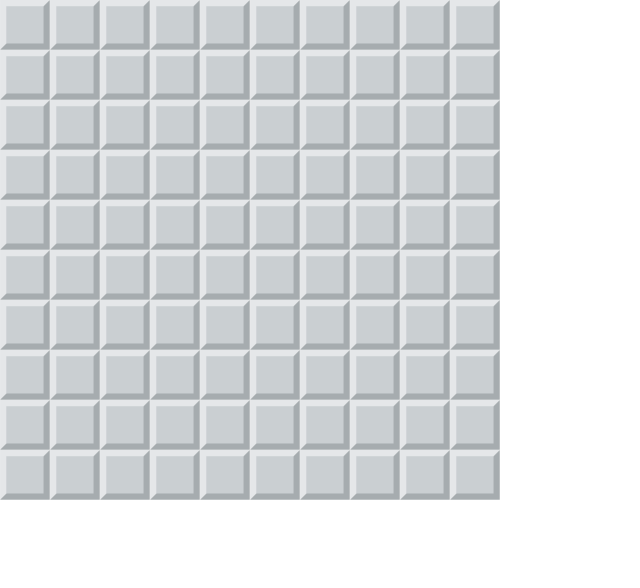
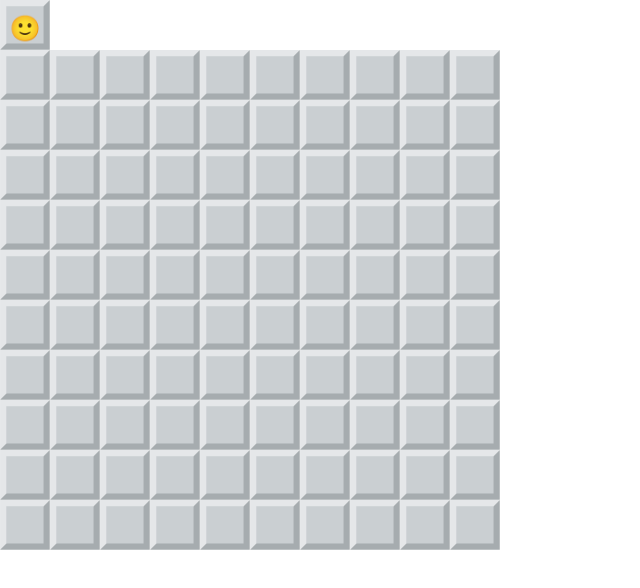
Before and after one commit to jnguyen9763/minesweeper, a Vue app in the folder client/: page / in a window 1280 px wide. Shown: the top 588 px of the page, without its empty margins (0-640 px from the left). Built offline with nearby package versions, Linux system fonts and the light colour scheme.

Commit message:
add reset button (not functioning)

```diff
--- a/client/src/assets/css/global.css
+++ b/client/src/assets/css/global.css
@@ -1,3 +1,5 @@
+@import url("https://fonts.googleapis.com/css2?family=Press+Start+2P&display=swap");
+
 * {
 	margin: 0;
 	padding: 0;
@@ -7,4 +9,5 @@
 html, body {
 	width: 100%;
 	height: 100%;
+	font-family: "Press Start 2P", cursive;
 }
--- /dev/null
+++ b/client/src/assets/utils/GameStates.js
@@ -0,0 +1,8 @@
+const GameStates = {
+	NORMAL: 'NORMAL',
+	PICKED_TILE: 'PICKED_TILE',
+	GAME_LOST: 'GAME_LOST',
+	GAME_WON: 'GAME_WON'
+}
+
+export default GameStates
--- a/client/src/components/Board.vue
+++ b/client/src/components/Board.vue
@@ -8,12 +8,15 @@
         :flagTile="flagTile"
         :revealTile="revealTile"
         :gameLost="gameLost"
+        @mousedown="onMouseDownHandler"
+        @mouseup="onMouseUpHandler"
       />
     </div>
   </div>
 </template>
 
 <script>
+  import GameStates from "../assets/utils/GameStates.js";
   import TileTypes from "../assets/utils/TileTypes.js";
   import Tile from "./Tile.vue";
 
@@ -32,7 +35,14 @@
         gameWon: false,
       };
     },
-    props: ["width", "height", "mines"],
+    props: [
+      "width",
+      "height",
+      "mines",
+      "setGameState",
+      "onMouseDownHandler",
+      "onMouseUpHandler",
+    ],
     methods: {
       flagTile: function (x, y) {
         if (this.gameLost || this.gameWon) return;
@@ -71,7 +81,6 @@
         }
       },
       checkWin: function () {
-        this.gameWon = true;
         const hasWon = this.flagged.reduce((acc, type) => {
           if (!acc || type !== TileTypes.BOMB) return false;
           return true;
@@ -79,12 +88,19 @@
         if (hasWon) this.winGame();
       },
       winGame: function () {
-        setTimeout(() => alert("You won!"), 100);
+        this.gameWon = true;
+        this.setGameState(GameStates.GAME_WON);
+        setTimeout(() => {
+          alert("You won!");
+        }, 100);
         // enter high score
       },
       gameOver: function () {
         this.gameLost = true;
-        setTimeout(() => alert("You lost!"), 100);
+        this.setGameState(GameStates.GAME_LOST);
+        setTimeout(() => {
+          alert("You lost!");
+        }, 100);
         for (let i = 0; i < this.height; i++) {
           for (let j = 0; j < this.width; j++) {
             if (this.board[i][j].type !== TileTypes.BOMB) continue;
--- a/client/src/components/Game.vue
+++ b/client/src/components/Game.vue
@@ -1,9 +1,21 @@
 <template>
-  <Board :width="width" :height="height" :mines="mines" :gameOver="gameOver" />
+  <div>
+    <ResetButton :face="face" :key="gameState" />
+    <Board
+      :width="width"
+      :height="height"
+      :mines="mines"
+      :setGameState="setGameState"
+      :onMouseDownHandler="onMouseDownHandler"
+      :onMouseUpHandler="onMouseUpHandler"
+    />
+  </div>
 </template>
 
 <script>
   import Board from "./Board.vue";
+  import ResetButton from "./ResetButton.vue";
+  import GameStates from "../assets/utils/GameStates.js";
 
   export default {
     name: "Game",
@@ -12,10 +24,28 @@
         width: 10,
         height: 10,
         mines: 10,
+        gameState: GameStates.NORMAL,
+        face: "🙂",
       };
     },
     components: {
       Board,
+      ResetButton,
+    },
+    methods: {
+      setGameState: function (gameState) {
+        this.gameState = gameState;
+        this.face = this.gameState === GameStates.GAME_WON ? "😎" : "😵";
+      },
+      onMouseDownHandler: function (evt) {
+        if (evt.which === 3) return;
+        this.gameState = GameStates.PICKED_TILE;
+        this.face = "😮";
+      },
+      onMouseUpHandler: function () {
+        this.gameState = GameStates.NORMAL;
+        this.face = "🙂";
+      },
     },
   };
 </script>
--- /dev/null
+++ b/client/src/components/ResetButton.vue
@@ -0,0 +1,31 @@
+<template>
+  <div
+    class="cell"
+    :class="background"
+    @mousedown="toggleBackground"
+    @mouseup="toggleBackground"
+  >{{face}}</div>
+</template>
+
+<script>
+  // import GameStates from "../assets/utils/GameStates.js";
+
+  export default {
+    name: "ResetButton",
+    props: ["face"],
+    data() {
+      return {
+        background: "default",
+      };
+    },
+    methods: {
+      resetGame: function () {},
+      toggleBackground: function () {
+        this.background = this.background === "default" ? "revealed" : "default";
+      },
+    },
+  };
+</script>
+
+<style scoped>
+</style>
--- a/client/src/components/Tile.vue
+++ b/client/src/components/Tile.vue
@@ -43,16 +43,13 @@
   };
 </script>
 
-<style scoped>
-  @import url("https://fonts.googleapis.com/css2?family=Press+Start+2P&display=swap");
-
+<style>
   .cell {
     width: 50px;
     height: 50px;
     line-height: 50px;
     font-size: 25px;
     text-align: center;
-    font-family: "Press Start 2P", cursive;
   }
 
   .default {
@@ -60,15 +57,17 @@
     background-size: contain;
   }
 
-  .flagged {
-    background: url("../assets/images/flagged-cell.svg");
-    background-size: contain;
-  }
-
   .revealed {
     background: url("../assets/images/revealed-cell.svg");
     background-size: contain;
     border: #a6acaf 1px solid;
+  }
+</style>
+
+<style scoped>
+  .flagged {
+    background: url("../assets/images/flagged-cell.svg");
+    background-size: contain;
   }
 
   .losing-bomb {
```
